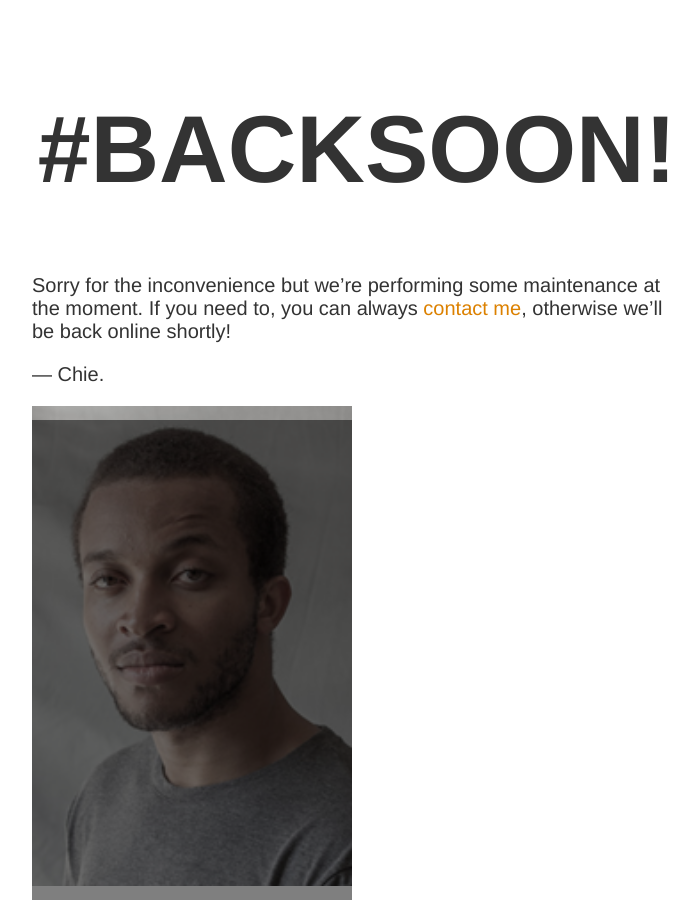
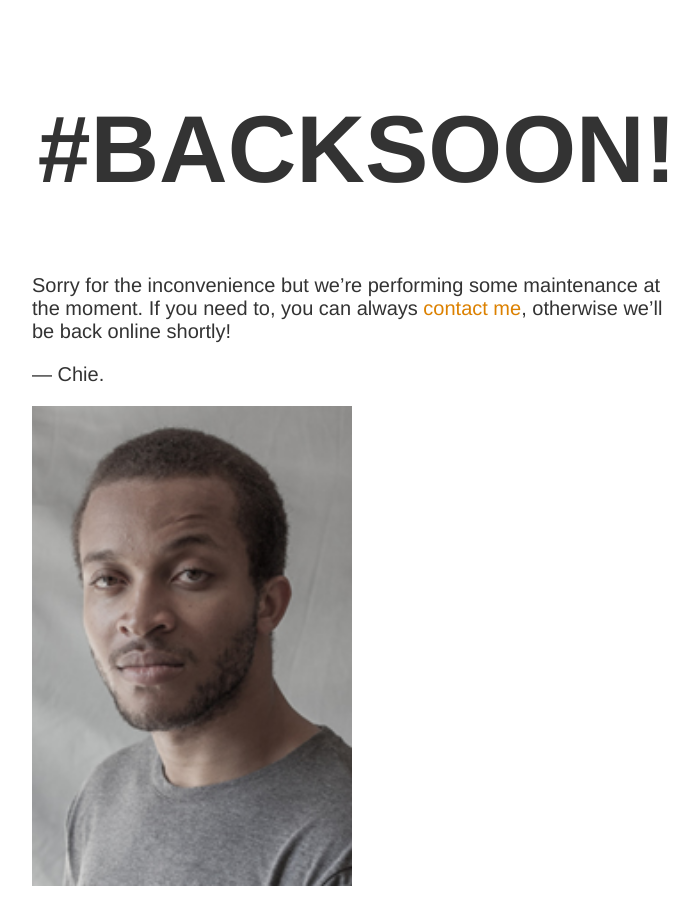
Before and after one commit to chiich/portfolio, a Jekyll site: the page built from index.html, in a window 1280 px wide. Shown: the whole page, without its empty margins (283-982 px from the left). Built offline with Jekyll 4.4.1, drawn with Linux system fonts in a browser that asks for light colours.

Commit message:
Temp removal

```diff
--- a/_layouts/maintenance.html
+++ b/_layouts/maintenance.html
@@ -21,6 +21,7 @@
     position: absolute; top: 100%; transform: translateY(-100%);
     text-align: center;
     background-color: rgba(0,0,0,0.5);
+    content: none;
   }
 </style>
 
```
